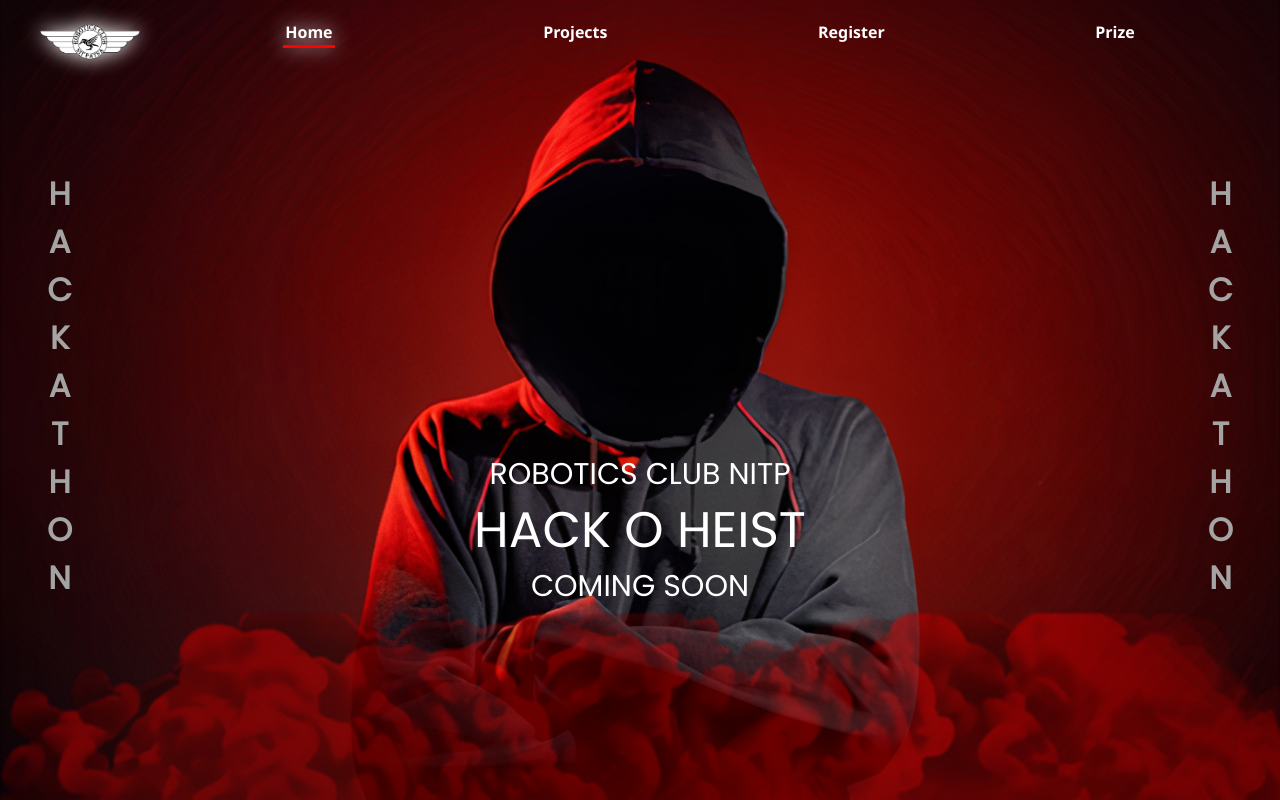
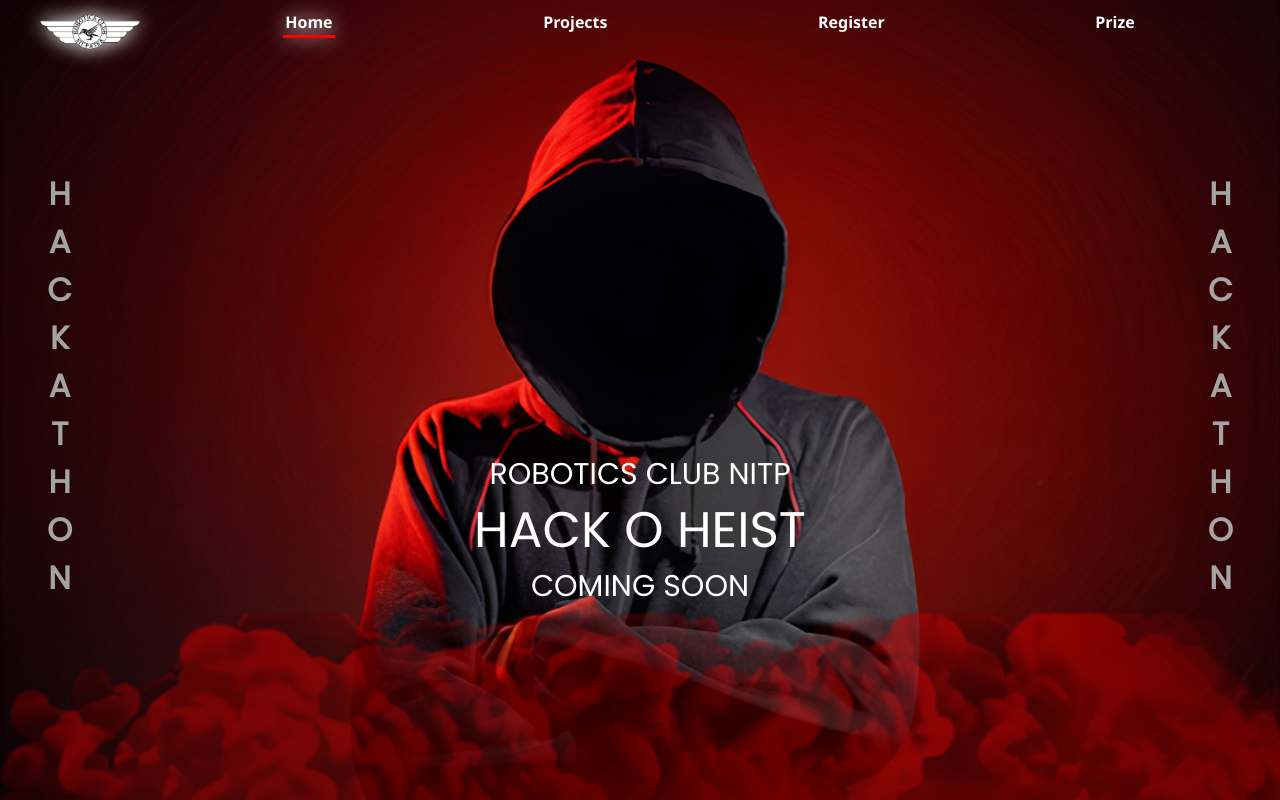
Before and after one commit to mnk17arts/hack-o-heist, a React (Create React App) app: page / in a window 1280 px wide. Shown: the top 800 px of the page. Built offline with nearby package versions, Linux system fonts and the light colour scheme; a web font is replaced by a local one.

Commit message:
ui updates

```diff
--- a/src/Components/About/About.js
+++ b/src/Components/About/About.js
@@ -2,7 +2,6 @@
 import "./About.css";
 import layer from "./layer.png";
 import pic from "./photo.png";
-//import spot from "./spot.png";
 
 const About = () => {
   return (
@@ -10,7 +9,7 @@
       <img class="layer" src={layer} alt="layer" />
       <div className="containerAbout">
         <div>
-          <img className="maskPhoto" src={pic} alt="layer"></img>
+          <img className="maskPhoto" src={pic} alt=""/>
         </div>
         <div>
           <h2 className="headingAbout">ABOUT US</h2>
--- a/src/Components/Home/Home.css
+++ b/src/Components/Home/Home.css
@@ -14,6 +14,7 @@
   font-family: Poppins, sans-serif;
   background-color: #2a3034;
 }
+
 .home .home__content {
   display: flex;
   flex-direction: row;
--- a/src/Components/Home/Home.js
+++ b/src/Components/Home/Home.js
@@ -6,6 +6,7 @@
 export default function Home() {
   return (
     <div className="home">
+
       <div className="home__content">
         <div className="home__content-left">
           <Hackathon />
--- a/src/Components/Home/Navbar.css
+++ b/src/Components/Home/Navbar.css
@@ -6,7 +6,6 @@
   width: 100vw;
   padding: 7px 40px;
   margin: 0;
-  margin-top: 10px;
   z-index: 100;
 }
 .logo {
```
